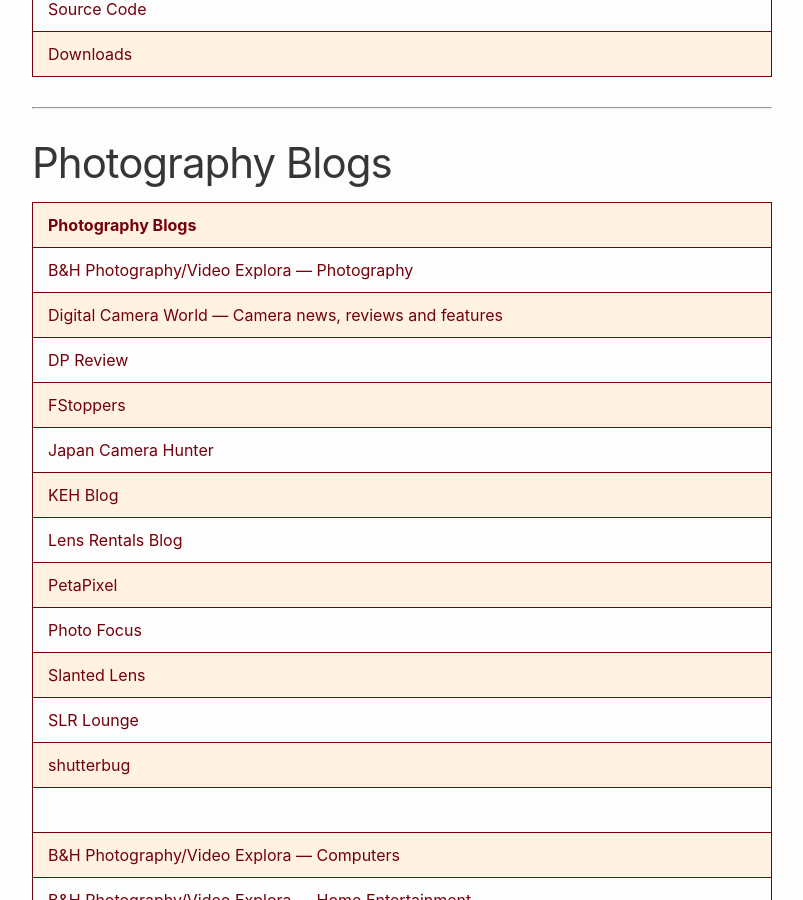
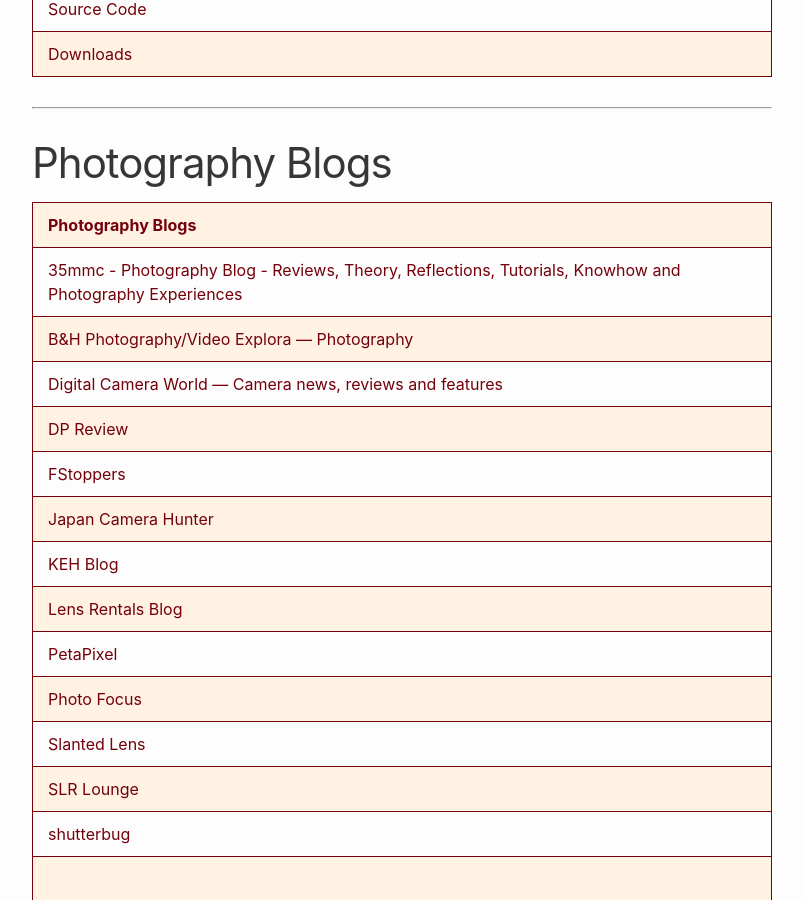
Before and after one commit to RalphHightower/RalphHightower, a Jekyll site: the page built from CanonFirmwareSoftware.md, in a window 1280 px wide and 900 px high, scrolled down 7132 px. Shown: the whole window, without its empty margins (238-1041 px from the left). Built offline with Jekyll 4.4.1, drawn with Linux system fonts in a browser that asks for light colours; our own code applies the rules of GitHub Pages for plain Markdown files.

Commit message:
docs: added 35mmc blog

```diff
--- a/CanonFirmwareSoftware.md
+++ b/CanonFirmwareSoftware.md
@@ -166,6 +166,7 @@ Magic Lantern is a free software add-on that runs from the SD/CF card and adds a
 
 | Photography Blogs |
 |----|
+| [35mmc - Photography Blog - Reviews, Theory, Reflections, Tutorials, Knowhow and Photography Experiences](https://www.35mmc.com/ ) |
 | [B&H Photography/Video Explora — Photography](https://www.bhphotovideo.com/explora/photography) |
 | [Digital Camera World — Camera news, reviews and features](https://www.digitalcameraworld.com/ ) |
 | [DP Review](https://www.dpreview.com/) |
```
